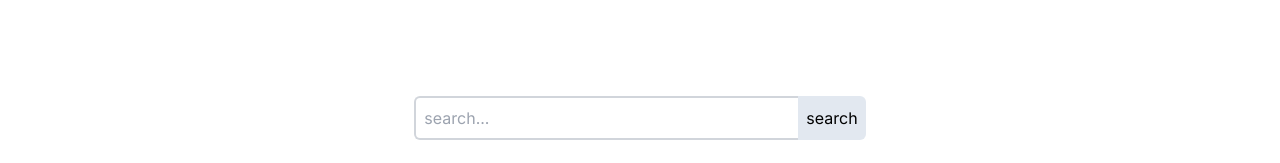
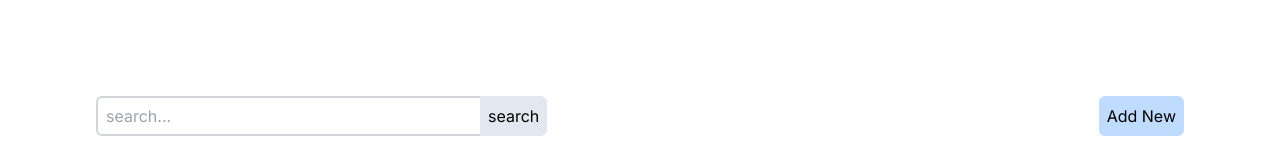
Before and after one commit to felixivance/nextjs-playground, a Next.js app: page /recipe-app in a window 1280 px wide. Shown: the top 163 px of the page. Built offline with nearby package versions, Linux system fonts and the light colour scheme.

Commit message:
updated recipe addition functionality

```diff
--- a/app/recipe-app/page.tsx
+++ b/app/recipe-app/page.tsx
@@ -8,6 +8,12 @@ const RecipePage = () => {
     const [ searchTerm, setSearchTerm ] = useState('')
 
     const [ recipeList, setRecipeList ] = useState<Recipe[]>(recipes)
+
+    const [ newRecipeModal, setNewRecipeModal ] = useState(false)
+    const [ title, setTitle ] = useState('')
+    const [ description, setDescription ] = useState('')
+    const [ image, setImage ] = useState('')
+    const [ ingredients, setIngredients ] = useState('')
 
     const search = () =>{
         const filteredRecipes = recipes.filter((recipe: Recipe) =>
@@ -29,14 +35,31 @@ const RecipePage = () => {
         }
     }
 
+    const addNewRecipe = () => {
+        const newRecipe = {
+            title,
+            description,
+            image,
+            ingredients: ingredients.split(',')
+        }
+        setRecipeList([...recipeList, newRecipe])
+        setNewRecipeModal(false)
+    }
+
+
     return (
-        <div className='flex min-h-screen flex-col items-center justify-between p-24 space-y-6'>
-            <div className='flex'>
-                <input type="text" placeholder='search...' className='p-2 border-2 border-r-0 border-gray-300 rounded-md w-96 rounded-r-none'
-                onKeyDown={onKeyDown}
-                value={searchTerm} onChange={(e)=>setSearchTerm(e.target.value)} />
-                <button className='bg-slate-200 text-black p-2 rounded-l-none rounded-md'
-                onClick={search}>search</button>
+        <div className='flex min-h-screen flex-col justify-between p-24 space-y-6'>
+            <div className='grid grid-cols-1 md:flex justify-between items-center'>
+                <div className='flex items-center'>
+                    <input type="text" placeholder='search...' className='p-2 border-2 border-r-0 border-gray-300 h-10 rounded-md w-96 rounded-r-none'
+                    onKeyDown={onKeyDown}
+                    value={searchTerm} onChange={(e)=>setSearchTerm(e.target.value)} />
+                    <button className='bg-slate-200 text-black p-2 rounded-l-none rounded-md h-10'
+                    onClick={search}>search</button>
+                </div>
+                <div>
+                    <button onClick={()=>setNewRecipeModal(!newRecipeModal)} className='bg-blue-200 text-black p-2 rounded-md'>Add New </button>
+                </div>
             </div>
             <div className='grid grid-cols-1 sm:grid-cols-2 md:grid-cols-3 lg:grid-cols-4 gap-4'>
                 {
@@ -45,6 +68,31 @@ const RecipePage = () => {
                     ))
                 }
             </div>
+
+            {/* modal */}
+            {
+                newRecipeModal && (
+                    <div className='fixed inset-0 bg-black bg-opacity-50 flex justify-center items-center'>
+                        <div className='bg-white p-8 rounded-md'>
+                            <h2 className='text-center'>Add New Recipe</h2>
+                            <form className='flex flex-col gap-3'>
+                                <input type="text" value={title} onChange={(e)=>setTitle(e.target.value)}
+                                placeholder='title' className='p-2 border-2 border-gray-300 rounded-md' />
+
+                                <input type="text" value={description} onChange={(e)=>setDescription(e.target.value)}
+                                 placeholder='description' className='p-2 border-2 border-gray-300 rounded-md' />
+
+                                <input type="text" value={image } onChange={(e)=>setImage(e.target.value)}
+                                placeholder='image url' className='p-2 border-2 border-gray-300 rounded-md' />
+
+                                <input type="text" value={ingredients} placeholder='ingredients' onChange={(e)=>setIngredients(e.target.value)}
+                                 className='p-2 border-2 border-gray-300 rounded-md' />
+                                <button type='button' onClick={addNewRecipe} className='bg-blue-200 text-black p-2 rounded-md'>Add</button>
+                            </form>
+                        </div>
+                    </div>
+                )
+            }
 
         </div>
     )
```
